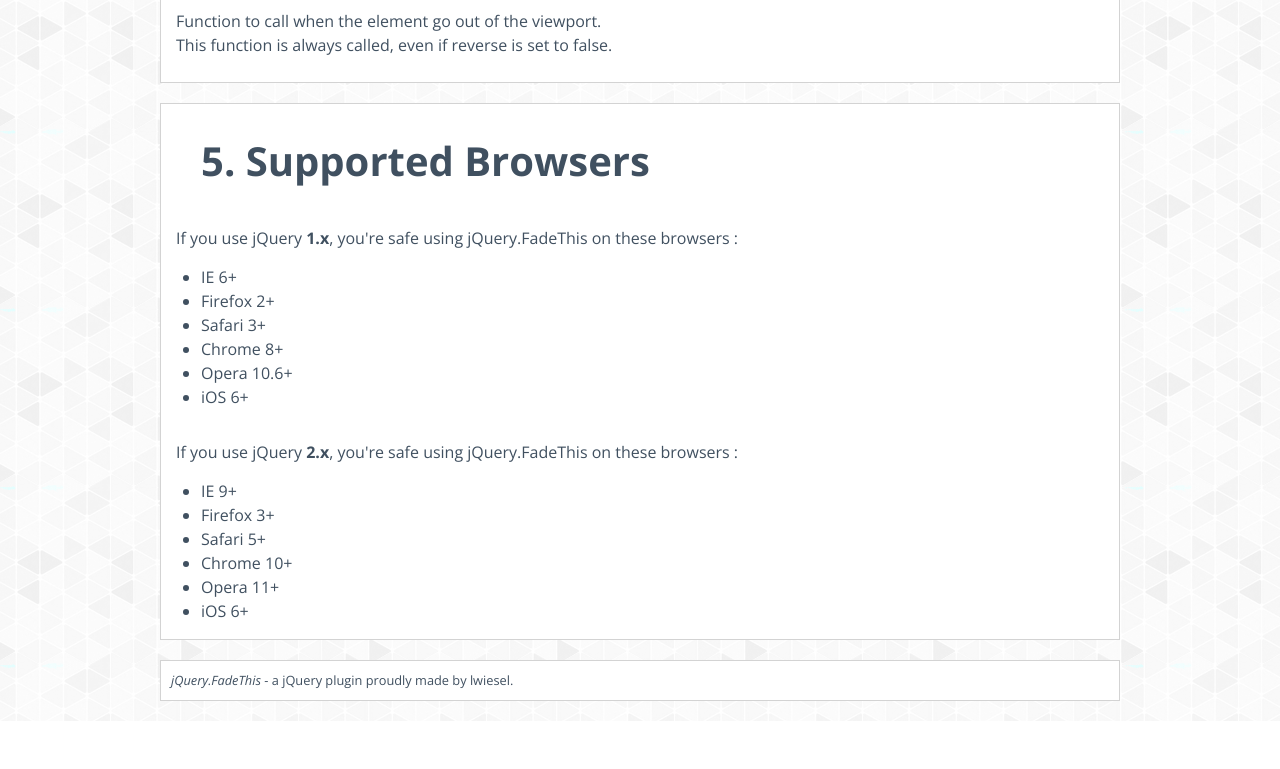
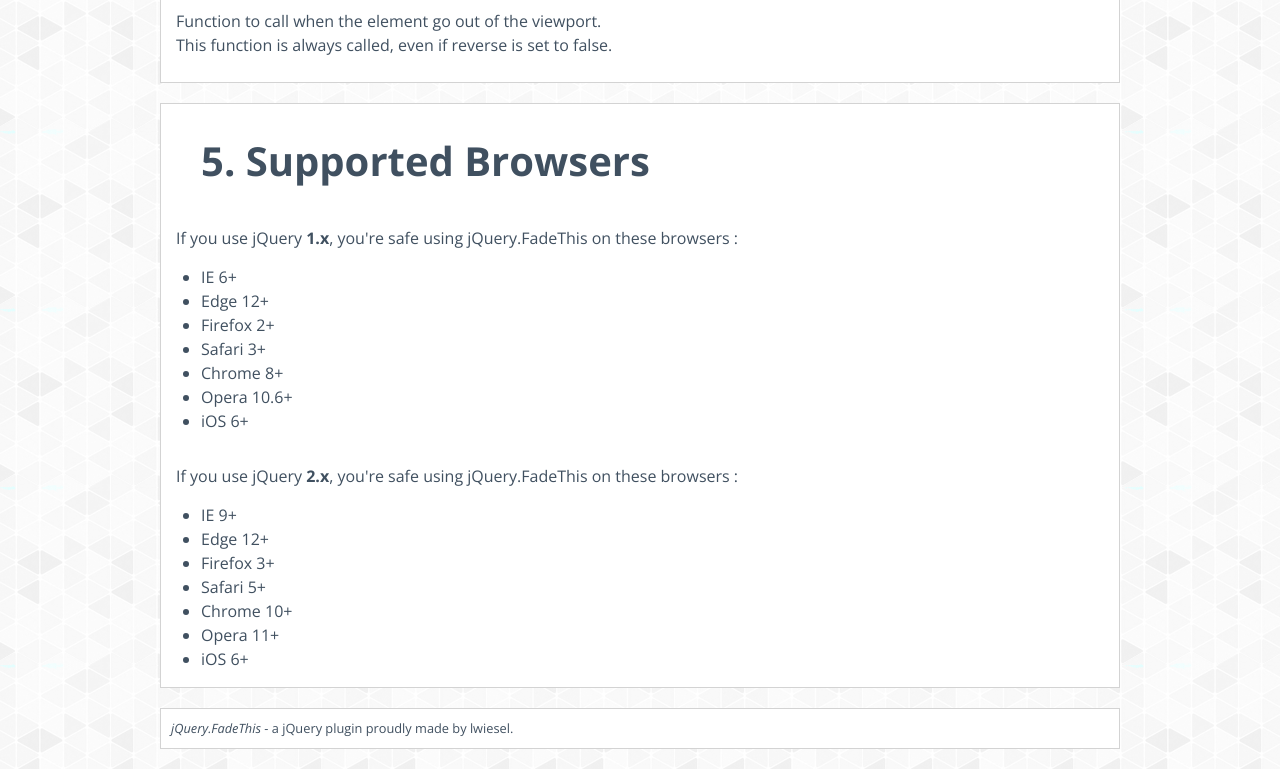
Before and after one commit to lwiesel/jquery-fadethis, a plain HTML site: page index.html in a window 1280 px wide. Shown: the part 3799-4568 px from the top of the page. Before the commit the page ends 4520 px from the top, so only its background shows below. Drawn offline with nearby package versions, Linux system fonts and the light colour scheme; a web font is replaced by a local one.

Commit message:
Add Edge to compatible browsers
Congrats, it's compatible with Edge 12+

```diff
--- a/index.html
+++ b/index.html
@@ -266,6 +266,9 @@
 						IE 6+
 					</li>
 					<li>
+						Edge 12+
+					</li>
+					<li>
 						Firefox 2+
 					</li>
 					<li>
@@ -287,6 +290,9 @@
 				<ul>
 					<li>
 						IE 9+
+					</li>
+					<li>
+						Edge 12+
 					</li>
 					<li>
 						Firefox 3+
```
